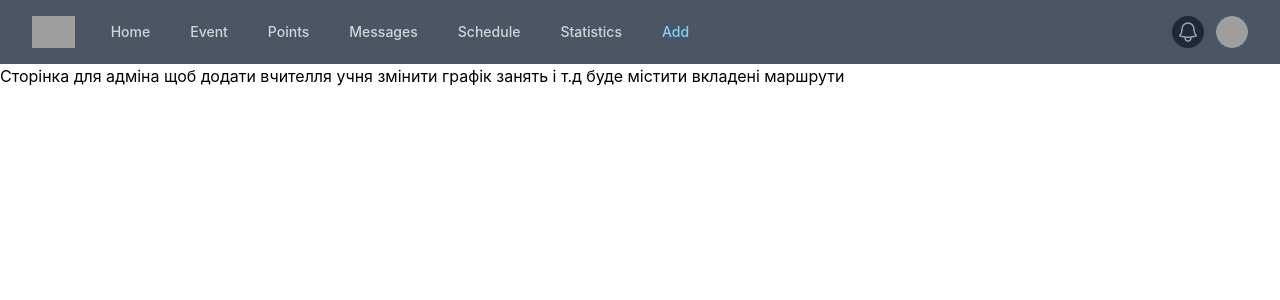
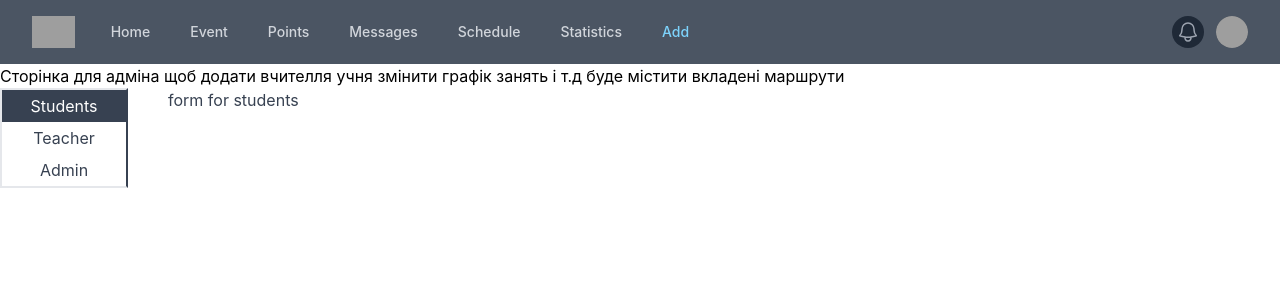
Before and after one commit to SofiiaShevtsova/school-time, a React (Create React App) app: page /1/add in a window 1280 px wide. Shown: the top 300 px of the page. Built offline with nearby package versions, Linux system fonts and the light colour scheme; grey boxes are pictures that could not be loaded.

Commit message:
add tabs on addPage

```diff
--- a/package.json
+++ b/package.json
@@ -5,9 +5,11 @@
   "dependencies": {
     "@headlessui/react": "^1.7.14",
     "@heroicons/react": "^2.0.17",
+    "@material-tailwind/react": "^2.0.1",
     "@testing-library/jest-dom": "^5.16.5",
     "@testing-library/react": "^13.4.0",
     "@testing-library/user-event": "^13.5.0",
+    "axios": "^1.4.0",
     "formik": "^2.2.9",
     "mobx": "^6.9.0",
     "mobx-react-lite": "^3.4.3",
--- a/src/components/Login/LoginForm.jsx
+++ b/src/components/Login/LoginForm.jsx
@@ -1,4 +1,6 @@
-// import { useDispatch } from 'react-redux';
+// ------------------for api delete in prodaction----------------------------
+import axios from 'axios';
+// --------------------------------------------------------------------------
 import {
    ErrorMessage,
    Field,
@@ -6,7 +8,9 @@ import {
    Formik,
 } from 'formik';
 // import { logInUser } from 'redux/operationPhonebook';
+// import { useDispatch } from 'react-redux';
 import * as Yup from 'yup';
+
 
 const SignupSchema = Yup.object().shape({
    login: Yup.string()
@@ -37,8 +41,21 @@ const Login = () => {
                      password: '',
                   }}
                   validationSchema={SignupSchema}
-                  onSubmit={(values, actions) => {
-                     console.log(values);
+                  onSubmit={async (
+                     values,
+                     actions,
+                  ) => {
+                     const user =
+                        await axios.post(
+                           'http://localhost:3000/api/users/login',
+                           {
+                              nickName:
+                                 values.login.trim(),
+                              password:
+                                 values.password.trim(),
+                           },
+                        );
+                     console.log(user.data);
                      // const user = {
                      //    email: values.email.trim(),
                      //    password: values.password.trim(),
--- a/src/pages/AddPage/Add.jsx
+++ b/src/pages/AddPage/Add.jsx
@@ -1,6 +1,78 @@
+import { useState } from 'react';
+
+import {
+   Tab,
+   TabPanel,
+   Tabs,
+   TabsBody,
+   TabsHeader,
+} from '@material-tailwind/react';
+
+const data = [
+   {
+      label: 'Students',
+      value: 'students',
+      desc: `form for students`,
+   },
+
+   {
+      label: 'Teacher',
+      value: 'teacher',
+      desc: `form for teacher`,
+   },
+   {
+      label: 'Admin',
+      value: 'admin',
+      desc: `form for admin`,
+   },
+];
+
 const Add = () => {
-    return (<>
-    <h2>Сторінка для адміна щоб додати вчителля учня змінити графік занять і т.д буде містити вкладені маршрути</h2></>)
-}
+   const [activeTab, setActiveTab] =
+      useState('students');
+   return (
+      <>
+         <h2>
+            Сторінка для адміна щоб додати
+            вчителля учня змінити графік занять і
+            т.д буде містити вкладені маршрути
+         </h2>
+         <Tabs
+            value="students"
+            orientation="vertical"
+         >
+            <TabsHeader className="w-32 p-0 border-r-gray-700 border-2 mr-10">
+               {data.map(({ label, value }) => (
+                  <Tab
+                     key={value}
+                     value={value}
+                     onClick={() =>
+                        setActiveTab(value)
+                     }
+                     className={
+                        activeTab === value
+                           ? 'bg-gray-700 text-white cursor-pointer'
+                           : 'text-gray-700 hover:bg-gray-700 hover:text-white cursor-pointer'
+                     }
+                  >
+                     {label}
+                  </Tab>
+               ))}
+            </TabsHeader>
+            <TabsBody>
+               {data.map(({ value, desc }) => (
+                  <TabPanel
+                     key={value}
+                     value={value}
+                     className="py-0"
+                  >
+                     {desc}
+                  </TabPanel>
+               ))}
+            </TabsBody>
+         </Tabs>
+      </>
+   );
+};
 
-export default Add
+export default Add;
```
Also changed, not shown: 1 other file (tests, documents, lock files or other folders).
